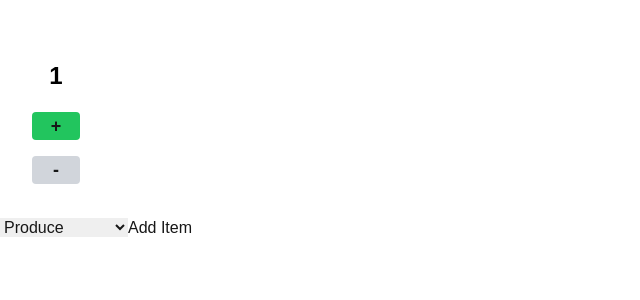
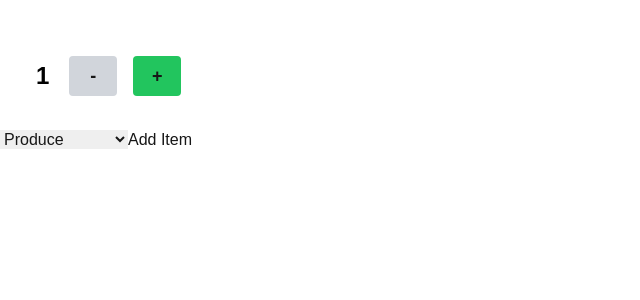
Before and after one commit to SAITjrao/cprg306-assignments, a Next.js app: page /week-5 in a window 1280 px wide. Shown: the top 300 px of the page, without its empty margins (0-640 px from the left). Built offline with nearby package versions, Linux system fonts and the light colour scheme.

Commit message:
make buttons side-by-side

```diff
--- a/app/week-5/new-item.js
+++ b/app/week-5/new-item.js
@@ -19,10 +19,10 @@ export default function NewItem(){
     };
 
     return (
-        <div className="m-6 w-16 bg-white">
+        <div className="m-6 w-30 bg-white flex">
             <p className="p-3 text-black text-2xl text-center font-bold">{quantity}</p>
+            <button className="font-bold text-lg w-12 m-2 rounded bg-red-500 disabled:bg-gray-300" disabled={quantity === 1 ? true : false} onClick={decrement}>-</button>
             <button className="font-bold text-lg w-12 m-2 rounded bg-green-500 disabled:bg-gray-300" disabled={quantity === 20 ? true : false} onClick={increment}>+</button>
-            <button className="font-bold text-lg w-12 m-2 rounded bg-red-500 disabled:bg-gray-300" disabled={quantity === 1 ? true : false} onClick={decrement}>-</button>
         </div>
     )
 }
```
